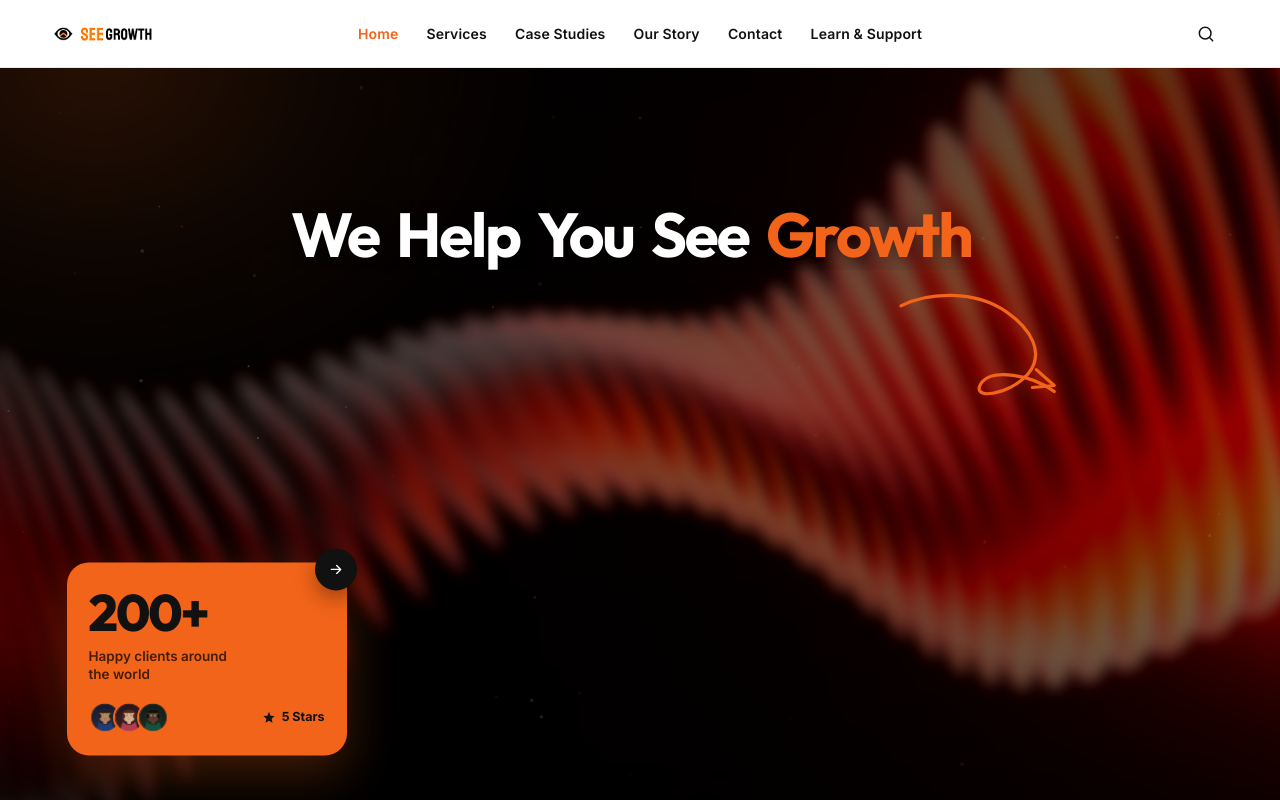
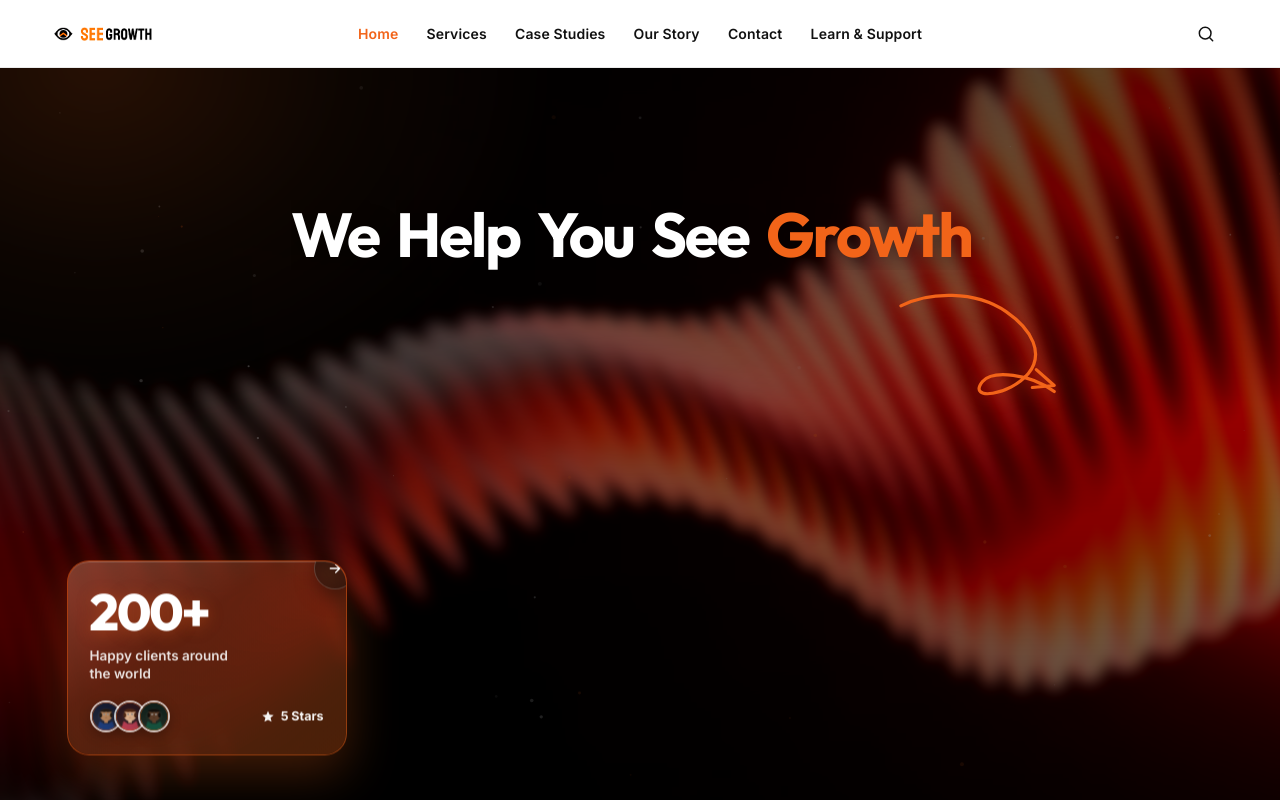
Before and after one commit to Esimuda/SeeGrowth, a React (Vite) app: page / in a window 1280 px wide. Shown: the top 800 px of the page. Built offline with nearby package versions, Linux system fonts and the light colour scheme.

Commit message:
Restyle the hero social proof card as orange glassmorphism.
Uses a frosted orange panel with white type, soft highlights, and updated hover glow on the 200+ clients block.

```diff
--- a/src/Hero.jsx
+++ b/src/Hero.jsx
@@ -60,7 +60,7 @@ export default function Hero() {
             href={HERO.socialProof.href}
             className="hero-card hero-card--users"
             animate={reduce ? undefined : floatAnim(1.1, 12)}
-            whileHover={reduce ? undefined : { y: -10, boxShadow: '0 18px 50px rgba(242,100,25,0.35)' }}
+            whileHover={reduce ? undefined : { y: -10, boxShadow: '0 22px 56px rgba(242,100,25,0.42), inset 0 1px 0 rgba(255,255,255,0.24)' }}
           >
             <motion.span
               className="users-go"
--- a/src/hero.css
+++ b/src/hero.css
@@ -398,10 +398,35 @@
   position: relative;
   width: min(280px, 24vw);
   min-width: 230px;
-  background: var(--orange);
-  color: #111;
+  background: rgba(242, 100, 25, 0.24);
+  backdrop-filter: blur(22px) saturate(165%);
+  -webkit-backdrop-filter: blur(22px) saturate(165%);
+  border: 1px solid rgba(242, 100, 25, 0.48);
+  color: #fff;
   padding: 26px 22px 22px;
-  box-shadow: 0 18px 50px rgba(242, 100, 25, 0.28);
+  box-shadow:
+    0 18px 50px rgba(242, 100, 25, 0.28),
+    inset 0 1px 0 rgba(255, 255, 255, 0.2);
+  overflow: hidden;
+}
+
+.hero-card--users::before {
+  content: '';
+  position: absolute;
+  inset: 0;
+  border-radius: inherit;
+  background: linear-gradient(
+    145deg,
+    rgba(255, 255, 255, 0.16) 0%,
+    rgba(255, 255, 255, 0.04) 38%,
+    rgba(242, 100, 25, 0.1) 100%
+  );
+  pointer-events: none;
+}
+
+.hero-card--users > * {
+  position: relative;
+  z-index: 1;
 }
 
 .users-go {
@@ -411,11 +436,15 @@
   width: 42px;
   height: 42px;
   border-radius: 50%;
-  background: #111;
+  background: rgba(10, 10, 10, 0.55);
+  backdrop-filter: blur(10px);
+  -webkit-backdrop-filter: blur(10px);
+  border: 1px solid rgba(255, 255, 255, 0.18);
   color: #fff;
   display: grid;
   place-items: center;
   box-shadow: 0 8px 20px rgba(0, 0, 0, 0.35);
+  z-index: 2;
 }
 
 .users-count {
@@ -424,7 +453,8 @@
   font-weight: 800;
   line-height: 0.95;
   letter-spacing: -0.04em;
-  color: #111;
+  color: #fff;
+  text-shadow: 0 2px 16px rgba(242, 100, 25, 0.35);
 }
 
 .users-label {
@@ -432,7 +462,7 @@
   font-size: 13.5px;
   font-weight: 600;
   line-height: 1.35;
-  color: rgba(0, 0, 0, 0.72);
+  color: rgba(255, 255, 255, 0.86);
   max-width: 11em;
 }
 
@@ -451,9 +481,10 @@
   width: 32px;
   height: 32px;
   border-radius: 50%;
-  border: 2px solid var(--orange);
+  border: 2px solid rgba(255, 255, 255, 0.72);
   margin-left: -8px;
   object-fit: cover;
+  box-shadow: 0 4px 12px rgba(0, 0, 0, 0.25);
 }
 
 .users-avatars img:first-child {
@@ -466,7 +497,7 @@
   gap: 6px;
   font-size: 12.5px;
   font-weight: 700;
-  color: #111;
+  color: rgba(255, 255, 255, 0.95);
 }
 
 .hero-scribble {
```
